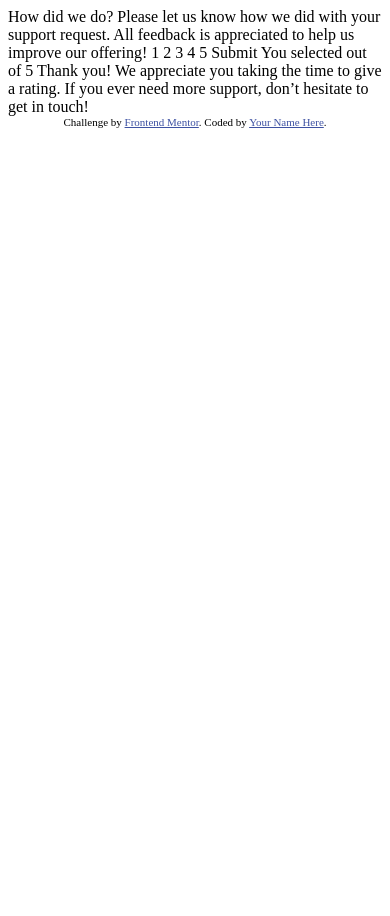
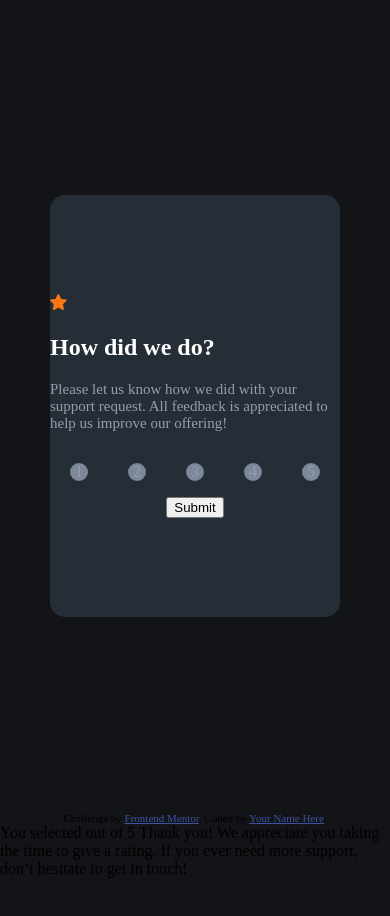
Before and after one commit to loicWCS/FEM-interactive-rating-component, a plain HTML site: page index.html in a window 390 px wide. Before the commit the page ends 844 px from the top, so only its background shows below. Drawn offline with Linux system fonts and the light colour scheme.

Commit message:
start mobile first

```diff
--- /dev/null
+++ b/index.css
@@ -0,0 +1,49 @@
+body {
+  margin: 0;
+  box-sizing: border-box;
+  height: 100vh;
+  background-color: hsl(216, 12%, 8%);
+  font-weight: 400;
+}
+
+.container {
+  height: 50vh;
+  margin: 50% 50px;
+  background-color: hsl(213, 19%, 18%);
+  display: flex;
+  justify-content: center;
+  flex-direction: column;
+  align-items: center;
+  border-radius: 15px;
+}
+.body-card {
+  width: 100%;
+}
+.rate-btn {
+  list-style: none;
+  display: flex;
+  padding-left: 0px;
+  justify-content: space-around;
+}
+h2 {
+  color: hsl(0, 0%, 100%);
+}
+p {
+  color: hsl(217, 12%, 63%);
+  font-size: 15px;
+}
+li {
+  color: hsl(217, 12%, 63%);
+  background-color: hsl(216, 12%, 54%);
+  width: 18px;
+  text-align: center;
+  border-radius: 10px;
+}
+
+.attribution {
+  font-size: 11px;
+  text-align: center;
+}
+.attribution a {
+  color: hsl(228, 45%, 44%);
+}
--- a/index.html
+++ b/index.html
@@ -1,49 +1,68 @@
 <!DOCTYPE html>
 <html lang="en">
   <head>
-  <meta charset="UTF-8">
-  <meta name="viewport" content="width=device-width, initial-scale=1.0"> <!-- displays site properly based on user's device -->
+    <meta charset="UTF-8" />
+    <meta name="viewport" content="width=device-width, initial-scale=1.0" />
+    <!-- displays site properly based on user's device -->
 
-  <link rel="icon" type="image/png" sizes="32x32" href="./images/favicon-32x32.png">
+    <link
+      rel="icon"
+      type="image/png"
+      sizes="32x32"
+      href="./images/favicon-32x32.png"
+    />
 
     <title>Frontend Mentor | Interactive rating component</title>
-
-  <!-- Feel free to remove these styles or customise in your own stylesheet 👍 -->
-  <style>
-    .attribution { font-size: 11px; text-align: center; }
-    .attribution a { color: hsl(228, 45%, 44%); }
-  </style>
+    <link rel="stylesheet" href="index.css" />
   </head>
   <body>
+    <div class="container">
+      <div class="head-card">
+        <div class="star">
+          <img src="./images/icon-star.svg" alt="star-picture" />
+        </div>
+        <div class="text">
+          <!-- Rating state start -->
+          <h2>How did we do?</h2>
+        </div>
+        <div class="text">
+          <p>
+            Please let us know how we did with your support request. All
+            feedback is appreciated to help us improve our offering!
+          </p>
+        </div>
+      </div>
+      <div class="body-card">
+        <ul class="rate-btn">
+          <li>1</li>
+          <li>2</li>
+          <li>3</li>
+          <li>4</li>
+          <li>5</li>
+        </ul>
+      </div>
+      <div class="footer-card">
+        <button class="btn">Submit</button>
+      </div>
+    </div>
 
-  <!-- Rating state start -->
+    <div class="attribution">
+      Challenge by
+      <a href="https://www.frontendmentor.io?ref=challenge" target="_blank"
+        >Frontend Mentor</a
+      >. Coded by <a href="#">Your Name Here</a>.
+    </div>
+  </body>
+</html>
 
-  How did we do?
-
-  Please let us know how we did with your support request. All feedback is appreciated
-  to help us improve our offering!
-
-  1 2 3 4 5
-
-  Submit
-
+<!-- second-card -->
 <!-- Rating state end -->
 
 <!-- Thank you state start -->
 
-  You selected <!-- Add rating here --> out of 5
-
-  Thank you!
-
-  We appreciate you taking the time to give a rating. If you ever need more support,
-  don’t hesitate to get in touch!
+You selected
+<!-- Add rating here -->
+out of 5 Thank you! We appreciate you taking the time to give a rating. If you
+ever need more support, don’t hesitate to get in touch!
 
 <!-- Thank you state end -->
-
-
-  <div class="attribution">
-    Challenge by <a href="https://www.frontendmentor.io?ref=challenge" target="_blank">Frontend Mentor</a>.
-    Coded by <a href="#">Your Name Here</a>.
-  </div>
-</body>
-</html>
```
Lines whose indentation alone changed are shown as unchanged.
